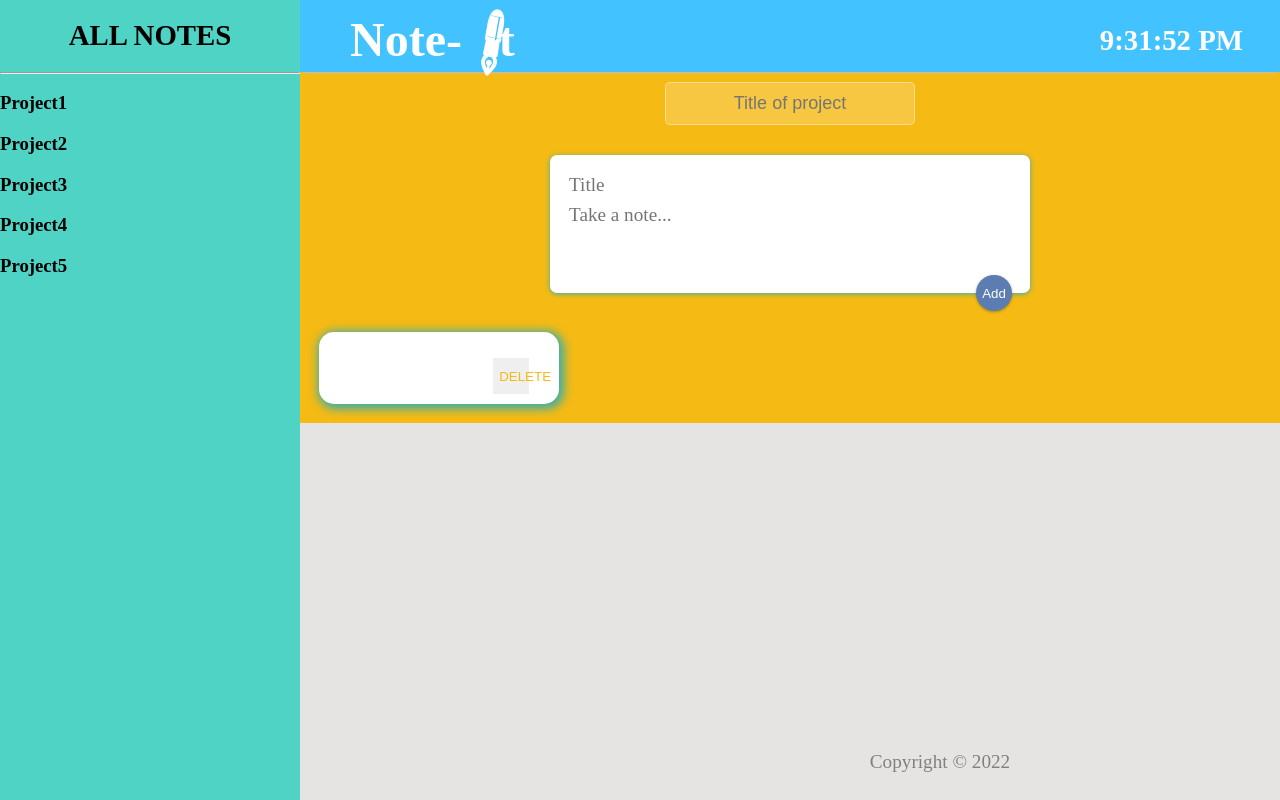
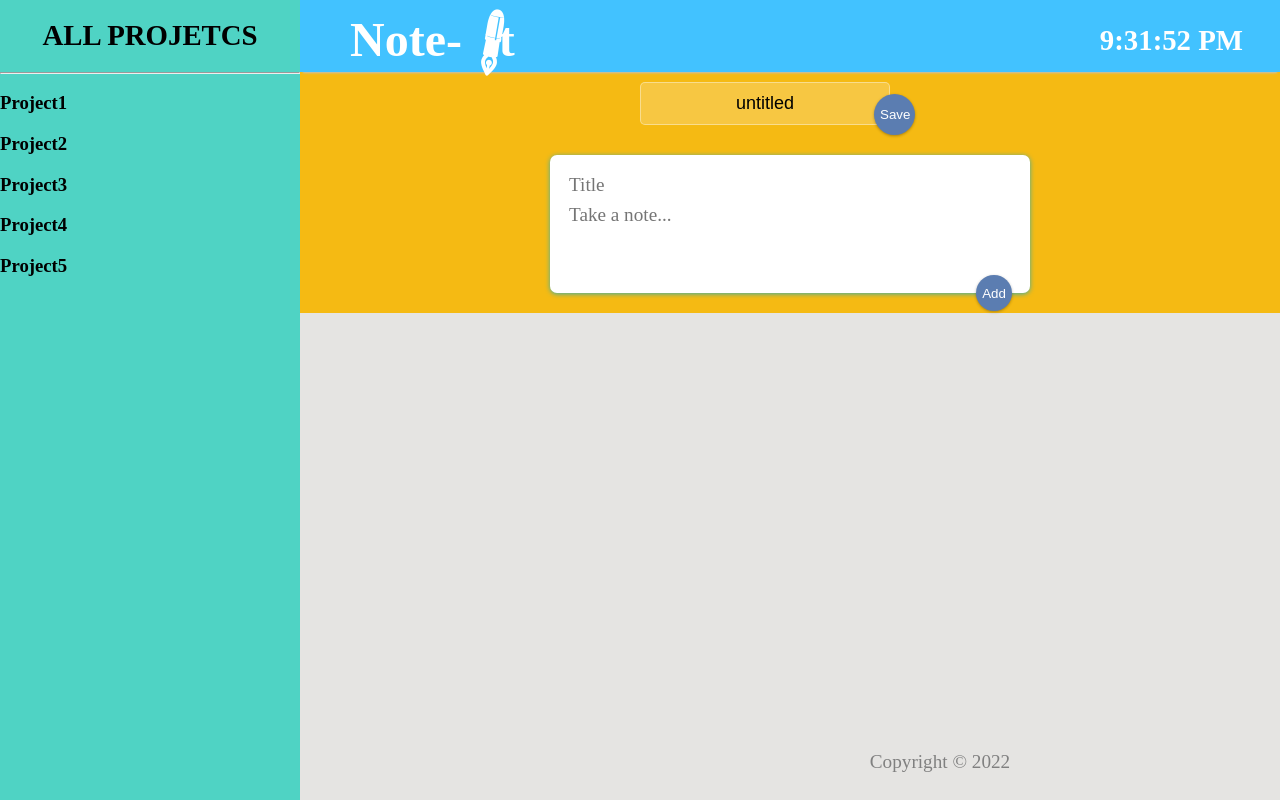
Before and after one commit to Asmi1710/KeeperApp, a React (Create React App) app: page / in a window 1280 px wide. Built offline with nearby package versions, Linux system fonts and the light colour scheme; a web font is replaced by a local one.

Commit message:
separate Project title component

```diff
--- a/public/styles.css
+++ b/public/styles.css
@@ -67,10 +67,24 @@ span {
 
 .inputArea{
     position: relative;
-    width: 250px;
+    width: 300px;
     margin: 10px auto 0;
 }
 
+.inputArea button {
+    position: absolute;
+    right: 25px;
+    bottom: -10px;
+    background: #5B7DB1;
+    color: #fff;
+    border: none;
+    border-radius: 50%;
+    width: 41px;
+    height: 41px;
+    box-shadow: 0 1px 3px rgba(0, 0, 0, 0.3);
+    cursor: pointer;
+    outline: none;
+}
 .projectTitle{
     border: 1px solid rgba(252, 252, 252, 0.4);
     background-color: rgba(252, 252, 252, 0.2);
@@ -78,13 +92,16 @@ span {
     border-radius: 5px;
     font-family: "Source Sans Pro", sans-serif;
     padding: 10px 15px;
-    display: inline-block;
+    /* display: inline-block; */
+    display: inline;
     width: 250px;
     text-align: center;
     font-size: 18px;
     color: black;
     font-weight: 300;
 }
+
+
 
 form {
     position: relative;
--- a/src/components/App.jsx
+++ b/src/components/App.jsx
@@ -4,16 +4,18 @@ import Footer from "./Footer";
 import Note from "./Note";
 import Sidebar from "./Sidebar";
 import CreateArea from "./CreateArea";
+import ProjectTitle from "./ProjectTitle";
 
 
-// function getNote(note){
-//     return (<Note key={note.id}
-//     title={note.head} note={note.content} />);
-// }
+
 
 function App(){
 
-    const [notes,setNotes]=useState ([ {title :"", content :""}]);
+    const [notes,setNotes]=useState ([]);
+
+    const [projects,setProjects]=useState([{projectTitle:"",notes:[]}])
+    // const [projects,setProjects]= useState([]);
+    // const [projectTitle,setProjectTitle]=useState("untitled");
 
     function handleAdd(next){
         setNotes(prevNotes=>{
@@ -23,9 +25,16 @@ function App(){
 
     }
 
-    function handleDelete(){
+    function handleDelete(id){
+        setNotes(notes.filter((note,index)=>{
+            return (index!==id);
+        }));
+        console.log(id);
+    }
 
-    }
+    function handleSave (){
+
+        }
 
 
     return (
@@ -33,9 +42,10 @@ function App(){
             <Sidebar />
             <div className="noteSection">
                 <Header />
-                <div className="inputArea">
-                    <input className="projectTitle" placeholder="Title of project" />
-                </div>
+                <ProjectTitle onSave={handleSave} />
+                {/* <div className="inputArea">
+                    <input className="projectTitle" placeholder="Untitled" />
+                </div> */}
                 <CreateArea onAdd={handleAdd}/>
                 <div>
                 {notes.map((note,index)=>
@@ -54,4 +64,60 @@ function App(){
     );
 }
 
+
+// function App(){
+
+//     const [notes,setNotes]=useState ([]);
+
+//     const [projects,setProjects]=useState([{projectTitle:"",notes:[{title:"",content:""}]}])
+//     // const [projects,setProjects]= useState([]);
+//     // const [projectTitle,setProjectTitle]=useState("untitled");
+
+
+//     function handleSave (){
+
+//     }
+
+
+//     function handleAdd(next){
+//         setNotes(prevNotes=>{
+//             return ([...prevNotes,{title:next.head,content:next.content}])
+//         });
+//         console.log(notes);
+
+//     }
+
+//     function handleDelete(id){
+//         setNotes(notes.filter((note,index)=>{
+//             return (index!==id);
+//         }));
+//         console.log(id);
+//     }
+
+
+
+//     return (
+//         <div className="container">
+//             <Sidebar />
+//             <div className="noteSection">
+//                 <Header />
+//                 <ProjectTitle onSave={handleSave} />
+//                 <CreateArea onAdd={handleAdd}/>
+//                 <div>
+//                 {notes.map((note,index)=>
+//                     <Note
+//                     key={index}
+//                     id={index}
+//                     delete={handleDelete}
+//                     title={note.title}
+//                     note={note.content} />
+//                     )}
+//                 </div>
+//          {/* <Note title="Heading" note="Type the note" /> */}
+//                 <Footer />
+//             </div>
+//         </div>
+//     );
+// }
+
 export default App;
--- a/src/components/Note.jsx
+++ b/src/components/Note.jsx
@@ -4,7 +4,9 @@ function Note (props){
     return (<div className="note">
         <h1 >{props.title}</h1>
         <p >{props.note}</p>
-        <button onClick={props.delete}>DELETE</button>
+        <button onClick={()=>{
+        props.delete(props.id)}}
+        >DELETE</button>
     </div>);
 }
 
--- /dev/null
+++ b/src/components/ProjectTitle.jsx
@@ -0,0 +1,22 @@
+import React, {useState} from "react";
+
+
+function ProjectTitle(props){
+
+    const[projectTitle,setProjectTitle]=useState("untitled");
+
+    function handleChange(event){
+        var name = event.target.value;
+        setProjectTitle(name);
+    }
+
+
+
+    return (<div className="inputArea">
+          <input onChange={handleChange} className="projectTitle" placeholder="Untitled" value={projectTitle} />
+          <button onClick={props.onSave}>Save</button>
+      </div>);
+}
+
+
+export default ProjectTitle;
--- a/src/components/Sidebar.jsx
+++ b/src/components/Sidebar.jsx
@@ -4,7 +4,7 @@ import SidebarData from "../SidebarData";
 function Sidebar() {
 
     return (<div className="sidebar">
-    <h1 className="sideTitle">ALL NOTES</h1>
+    <h1 className="sideTitle">ALL PROJETCS</h1>
     <hr></hr>
     {SidebarData.map(data=><h3>{data.title}</h3>)}
     </div>);
```
